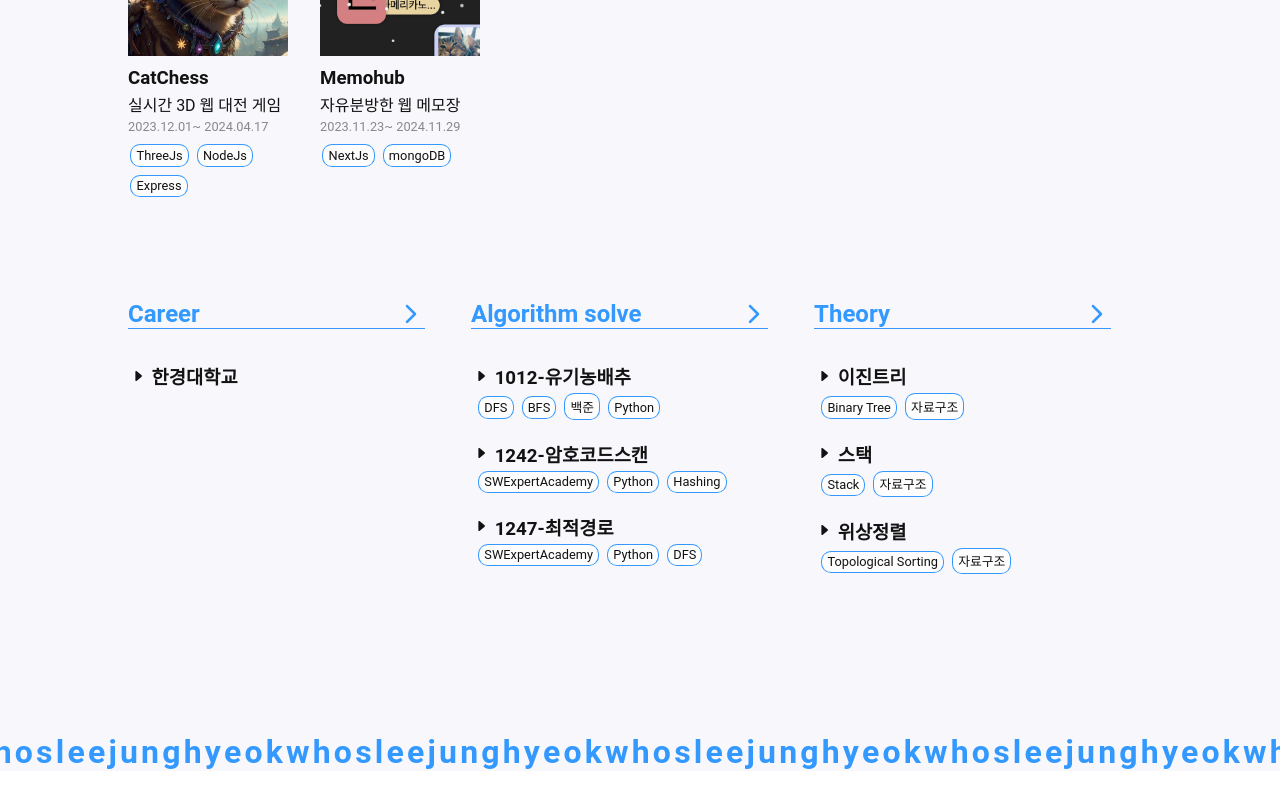
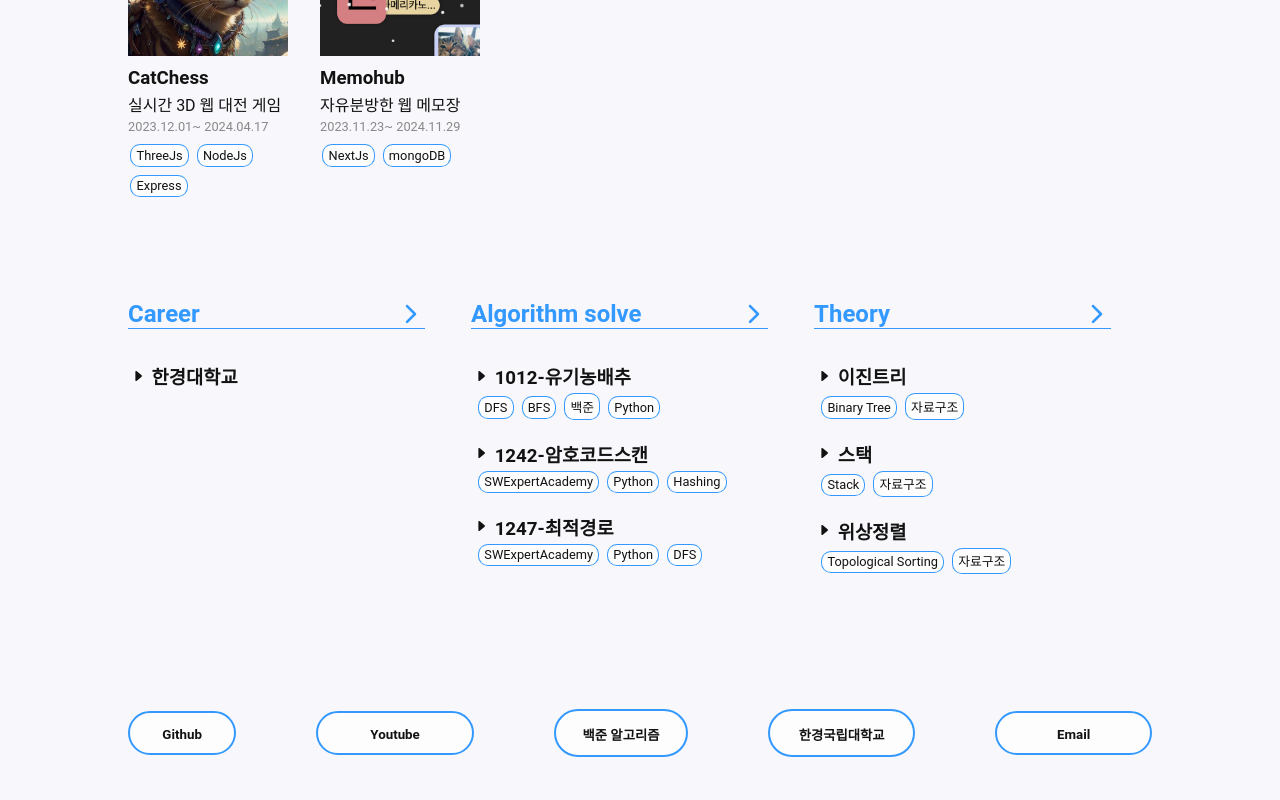
Before and after one commit to wndgur2/whosleejunghyeok, a React (Create React App) app: page / in a window 1280 px wide. Shown: the part 842-1642 px from the top of the page. Before the commit the page ends 1613 px from the top, so only its background shows below. Built offline with nearby package versions, Linux system fonts and the light colour scheme; the HTML template or start-up script is replaced by a standard one.

Commit message:
footer에 링크 추가

```diff
--- a/src/components/Profile/ProfileItem.css
+++ b/src/components/FooterLink.css
@@ -1,28 +1,29 @@
 .profile-item {
     display: flex;
     flex-direction: column;
-    align-items: end;
-
-    width: 100%;
-
+    align-items: center;
     padding: 1.1em 2em;
     margin: 0.5em 0px;
+
+    min-width: fit-content;
+    width: 10%;
 
     border: 2px solid var(--border-color);
     border-radius: 2em;
     text-wrap: nowrap;
-    text-align: end;
+    text-align: center;
 
     background-color: var(--fg-color);
 
     overflow: hidden;
 
-    transition: background-color 0.5s, color 0.2s, border 0.5s, height 0.5s;
+    transition: background-color 0.5s, color 0.4s, border 0.4s, width 0.4s, height 0.4s;
 }
 
 .profile-item:hover {
-    border: 0.5em solid var(--border-color);
+    border: 2px solid var(--action-color);
     cursor: pointer;
+    width: 20%;
 }
 
 a:hover {
@@ -49,7 +50,6 @@ a:hover {
 
 .profile-item-title>h3 {
     font-size: 1em;
-    transition: color 0.2s;
 }
 
 .hovered {
--- a/src/components/Profile/ProfileItem.tsx
+++ b/src/components/FooterLink.tsx
@@ -1,14 +1,14 @@
 import React, { FunctionComponent, useEffect, useRef } from "react";
-import "./ProfileItem.css";
+import "./FooterLink.css";
 import { Link } from "react-router-dom";
 
-interface ProfileItemProps {
+interface FooterLinkProps {
     title: string;
     children: React.ReactNode;
     url: string;
 }
 
-const ProfileItem: FunctionComponent<ProfileItemProps> = ({ title, children, url }) => {
+const FooterLink: FunctionComponent<FooterLinkProps> = ({ title, children, url }) => {
 
     const itemRef = useRef<HTMLAnchorElement>(null);
     const titleRef = useRef<HTMLHeadingElement>(null);
@@ -16,7 +16,7 @@ const ProfileItem: FunctionComponent<ProfileItemProps> = ({ title, children, url
     const titleHeightRef = useRef<number>(0);
     const childrenHeightRef = useRef<number>(0);
     const paddingRef = useRef<number>(1.1);
-    const hoveredPaddingRef = useRef<number>(1.6);
+    const hoveredPaddingRef = useRef<number>(1.3);
 
     const mouseEnter = () => {
         if (!itemRef.current || !childrenRef.current || !titleRef.current) return;
@@ -64,4 +64,4 @@ const ProfileItem: FunctionComponent<ProfileItemProps> = ({ title, children, url
     );
 }
 
-export default ProfileItem;
+export default FooterLink;
--- a/src/pages/Layouts/Footer.css
+++ b/src/pages/Layouts/Footer.css
@@ -8,3 +8,19 @@
     color: var(--minor-color);
     font-size: smaller;
 }
+
+.links {
+    position: absolute;
+    z-index: 1;
+    width: 100%;
+
+    padding: 0px 10vw;
+
+    display: flex;
+    flex-wrap: wrap;
+    justify-content: space-between;
+    align-items: center;
+    flex-direction: row;
+
+    margin-bottom: 5em;
+}
--- a/src/pages/Layouts/Footer.tsx
+++ b/src/pages/Layouts/Footer.tsx
@@ -1,5 +1,7 @@
 import { FunctionComponent } from "react";
 import './Footer.css';
+import ProfileItem from "../../components/FooterLink";
+import Marqueee from "../../components/Marqueee";
 
 interface FooterProps {
 
@@ -8,7 +10,31 @@ interface FooterProps {
 const Footer: FunctionComponent<FooterProps> = () => {
     return (
         <div id="footer">
-            <p>dkandjsl@gmail.com</p>
+            <div className="links">
+                <ProfileItem title="Github" url="https://github.com/wndgur2">
+                    <span>Project</span>
+                    <span>Study</span>
+                    <span className="minor">@wndgur2</span>
+                </ProfileItem>
+                <ProfileItem title="Youtube" url="https://www.youtube.com/channel/UC0u9muX-t6pTnZhJJxMjh5Q">
+                    <span>Vlog</span>
+                    <span>Demo videos</span>
+                    <span className="minor">@junghyeok_lee6710</span>
+                </ProfileItem>
+                <ProfileItem title="백준 알고리즘" url="https://www.acmicpc.net/user/wndgur2">
+                    <span>Gold1</span>
+                    <span>Python, Cpp</span>
+                    <span className="minor">2021.04 ~</span>
+                </ProfileItem>
+                <ProfileItem title="한경국립대학교" url="https://www.hknu.ac.kr/hkcommath/2035/subview.do">
+                    <span>컴퓨터공학과</span>
+                    <span>학점 4.16/4.5</span>
+                    <span className="minor">2018.03 ~ 2024.02</span>
+                </ProfileItem>
+                <ProfileItem title="Email" url="https://mail.google.com/mail/?view=cm&to=dkandjsl@gmail.com">
+                    <span className="minor">dkandjsl@gmail.com</span>
+                </ProfileItem>
+            </div>
         </div>
     );
 }
--- a/src/pages/Layouts/Layout.css
+++ b/src/pages/Layouts/Layout.css
@@ -7,4 +7,5 @@
 #body-container {
     margin: 4vw 10vw;
     width: 80vw;
+    min-height: 60vh;
 }
--- a/src/pages/Layouts/Layout.tsx
+++ b/src/pages/Layouts/Layout.tsx
@@ -2,8 +2,8 @@ import { FunctionComponent, useContext } from "react";
 import { Outlet } from "react-router-dom";
 import Header from "./Header";
 import "./Layout.css";
-import Marqueee from "../../components/Marqueee";
 import { ThemeContext } from "../../contexts/Theme";
+import Footer from "./Footer";
 
 interface LayoutProps {
 
@@ -17,7 +17,7 @@ const Layout: FunctionComponent<LayoutProps> = () => {
             <div id="body-container">
                 <Outlet />
             </div>
-            <Marqueee direction="right" size="2em" />
+            <Footer />
         </div>
     );
 }
```
